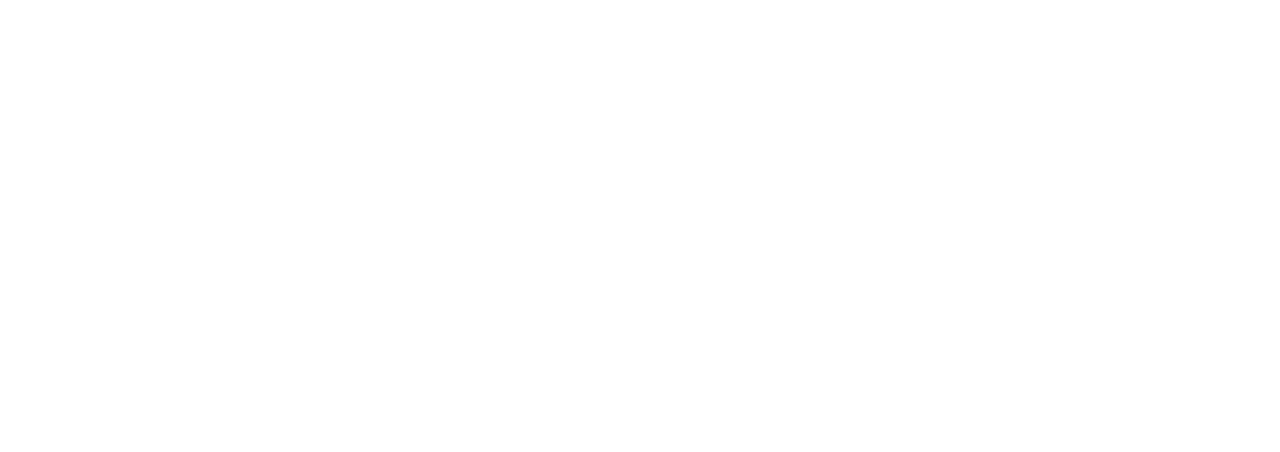
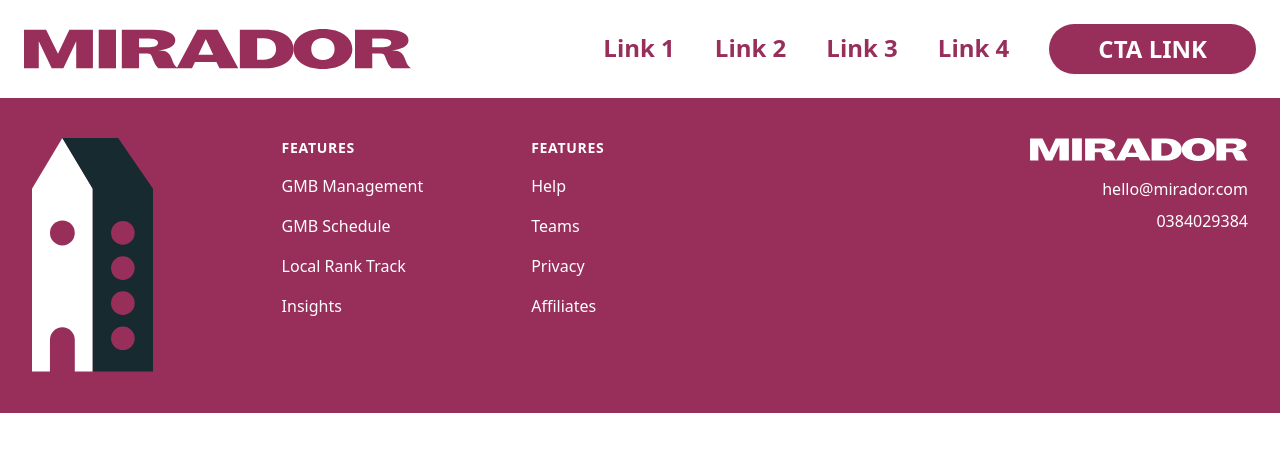
Before and after one commit to cutlope/mirador-next, a Next.js app: page / in a window 1280 px wide. Shown: the top 452 px of the page. Built offline with nearby package versions, Linux system fonts and the light colour scheme.

Commit message:
import fix

```diff
--- /dev/null
+++ b/pages/_app.js
@@ -0,0 +1,11 @@
+import '../styles/globals.css'
+import Layout from 'pages/_layout'
+
+export default function App({ Component, pageProps }) {
+  return (
+    <Layout>
+      <Component {...pageProps} />
+    </Layout>
+  )
+}
+1
```
